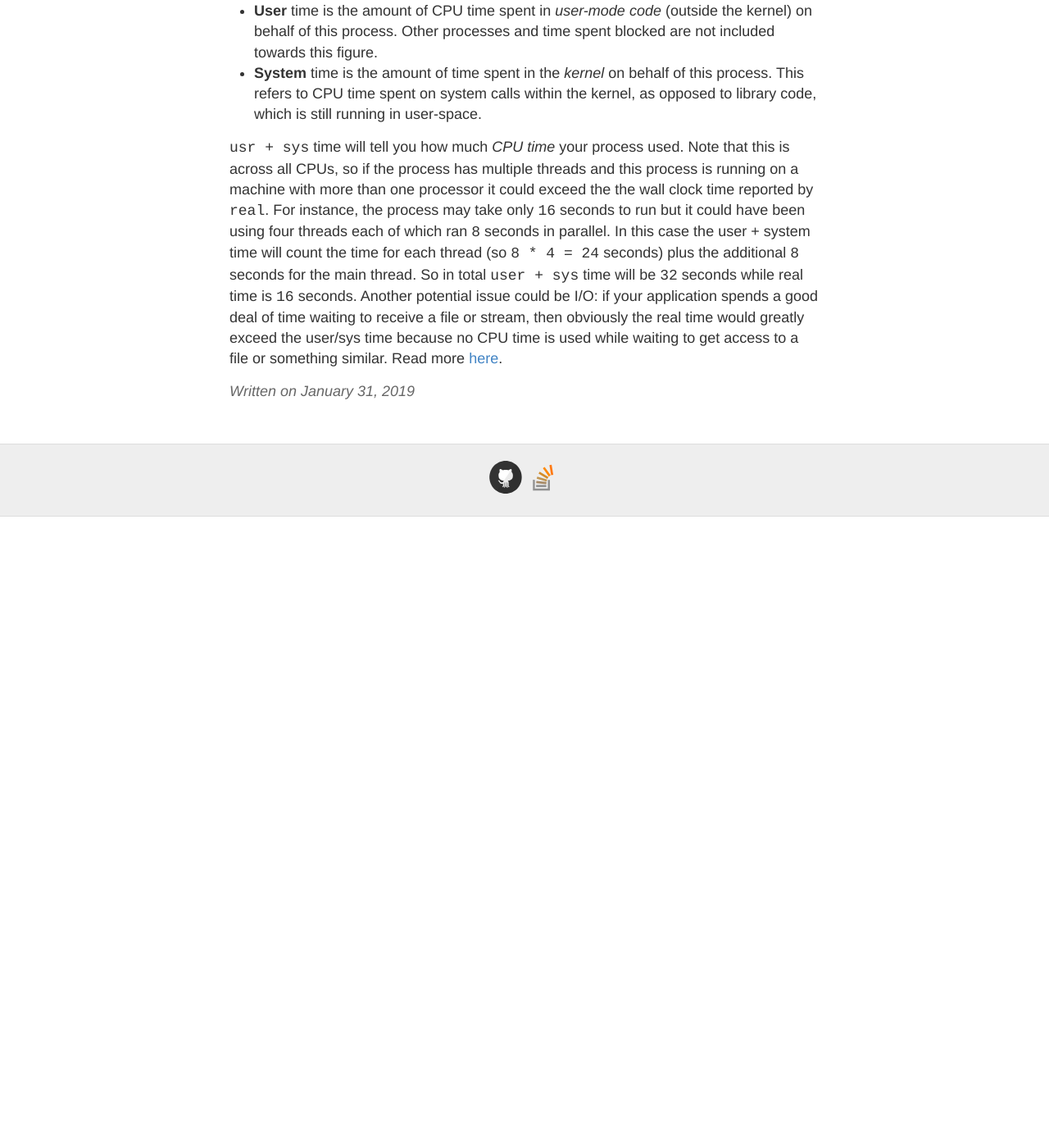
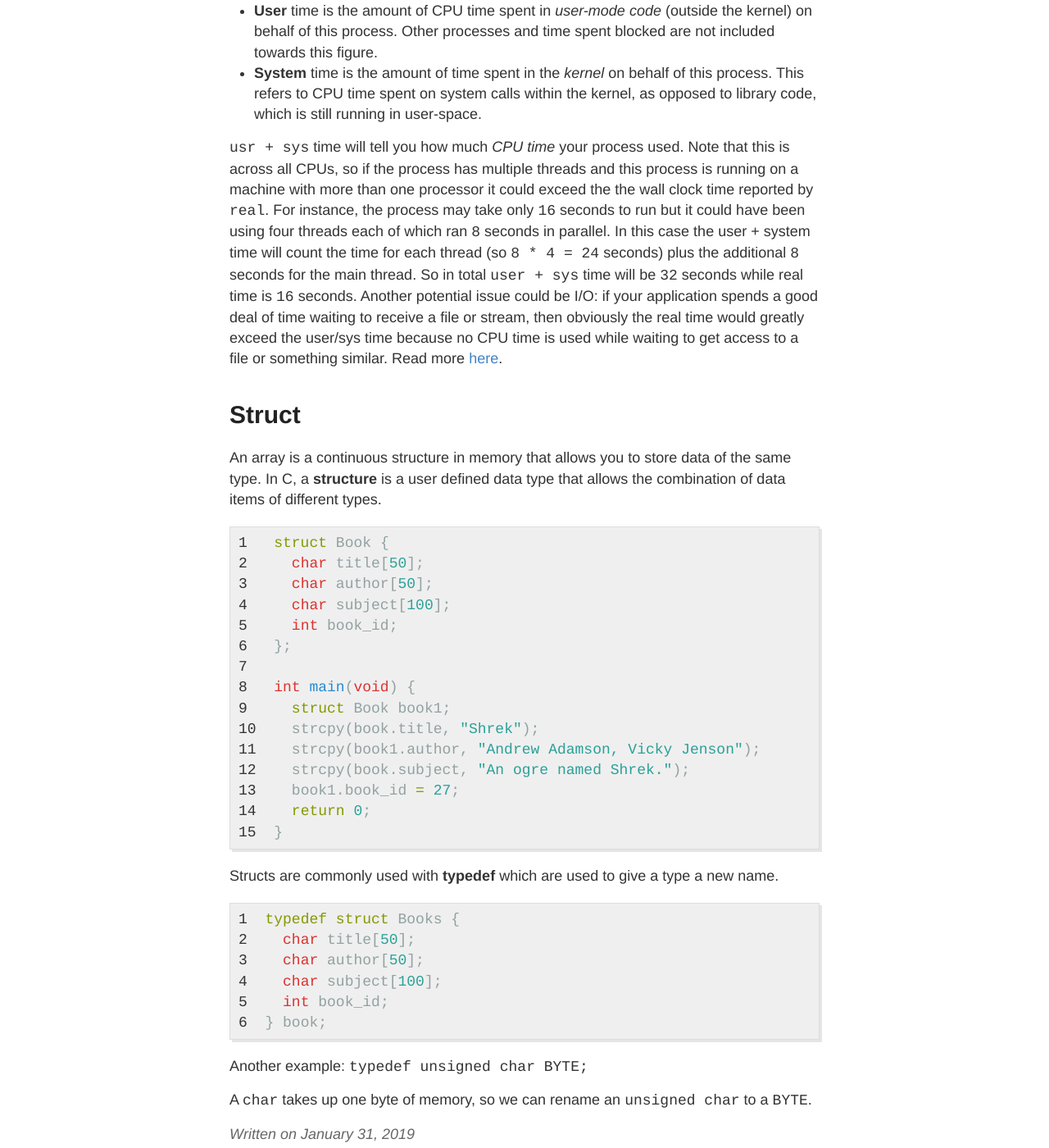
Before and after one commit to gutucristian/gutucristian.github.io, a Jekyll site: the page built from _posts/2019-1-31-C-Programming-Notes.md, in a window 1280 px wide and 1400 px high, scrolled down 3513 px. Shown: the whole window at 82% size. Built offline with Jekyll 4.4.1, drawn with Linux system fonts in a browser that asks for light colours; our own code applies the rules of GitHub Pages for plain Markdown files; before the commit the page ends 4143 px from its top, so only the background shows below that.

Commit message:
Update 2019-1-31-C-Programming-Notes.md

```diff
--- a/_posts/2019-1-31-C-Programming-Notes.md
+++ b/_posts/2019-1-31-C-Programming-Notes.md
@@ -100,3 +100,39 @@ To check the status code first run your program and then execute: `echo $?`. Mor
 - **System** time is the amount of time spent in the _kernel_ on behalf of this process. This refers to CPU time spent on system calls within the kernel, as opposed to library code, which is still running in user-space.
 
 `usr + sys` time will tell you how much _CPU time_ your process used. Note that this is across all CPUs, so if the process has multiple threads and this process is running on a machine with more than one processor it could exceed the the wall clock time reported by `real`. For instance, the process may take only `16` seconds to run but it could have been using four threads each of which ran `8` seconds in parallel. In this case the user + system time will count the time for each thread (so `8 * 4 = 24` seconds) plus the additional `8` seconds for the main thread. So in total `user + sys` time will be `32` seconds while real time is `16` seconds. Another potential issue could be I/O: if your application spends a good deal of time waiting to receive a file or stream, then obviously the real time would greatly exceed the user/sys time because no CPU time is used while waiting to get access to a file or something similar. Read more [here](https://stackoverflow.com/questions/556405/what-do-real-user-and-sys-mean-in-the-output-of-time1).
+
+# Struct
+An array is a continuous structure in memory that allows you to store data of the same type. In C, a **structure** is a user defined data type that allows the combination of data items of different types.
+
+{% highlight C linenos %}
+  struct Book {
+    char title[50];
+    char author[50];
+    char subject[100];
+    int book_id;
+  };
+
+  int main(void) {
+    struct Book book1;
+    strcpy(book.title, "Shrek");
+    strcpy(book1.author, "Andrew Adamson, Vicky Jenson");
+    strcpy(book.subject, "An ogre named Shrek.");
+    book1.book_id = 27;
+    return 0;
+  }
+{% endhighlight %}
+
+Structs are commonly used with **typedef** which are used to give a type a new name.
+
+{% highlight C linenos %}
+  typedef struct Books {
+    char title[50];
+    char author[50];
+    char subject[100];
+    int book_id;
+  } book;
+{% endhighlight %}
+
+Another example: `typedef unsigned char BYTE;`
+
+A `char` takes up one byte of memory, so we can rename an `unsigned char` to a `BYTE`.
```
